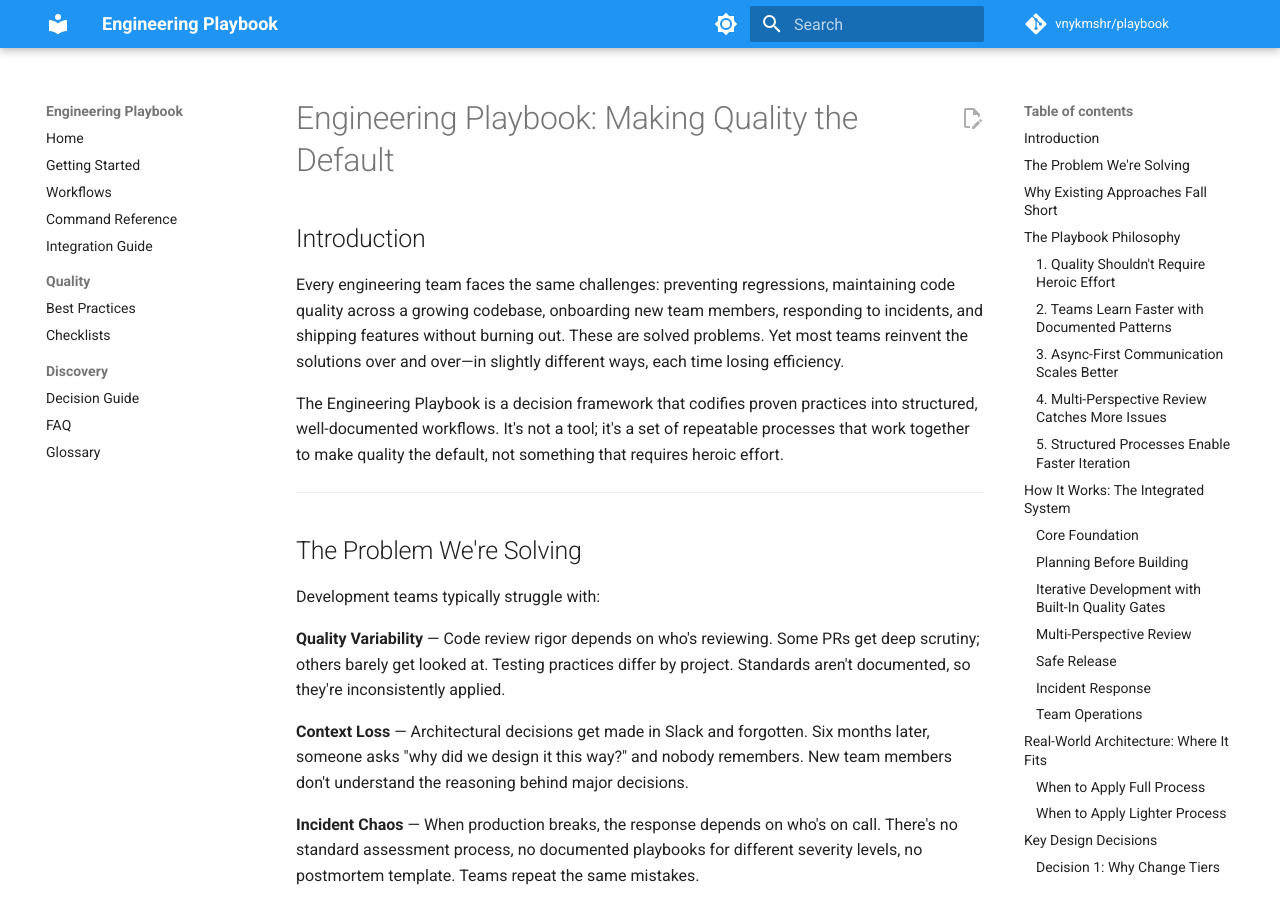
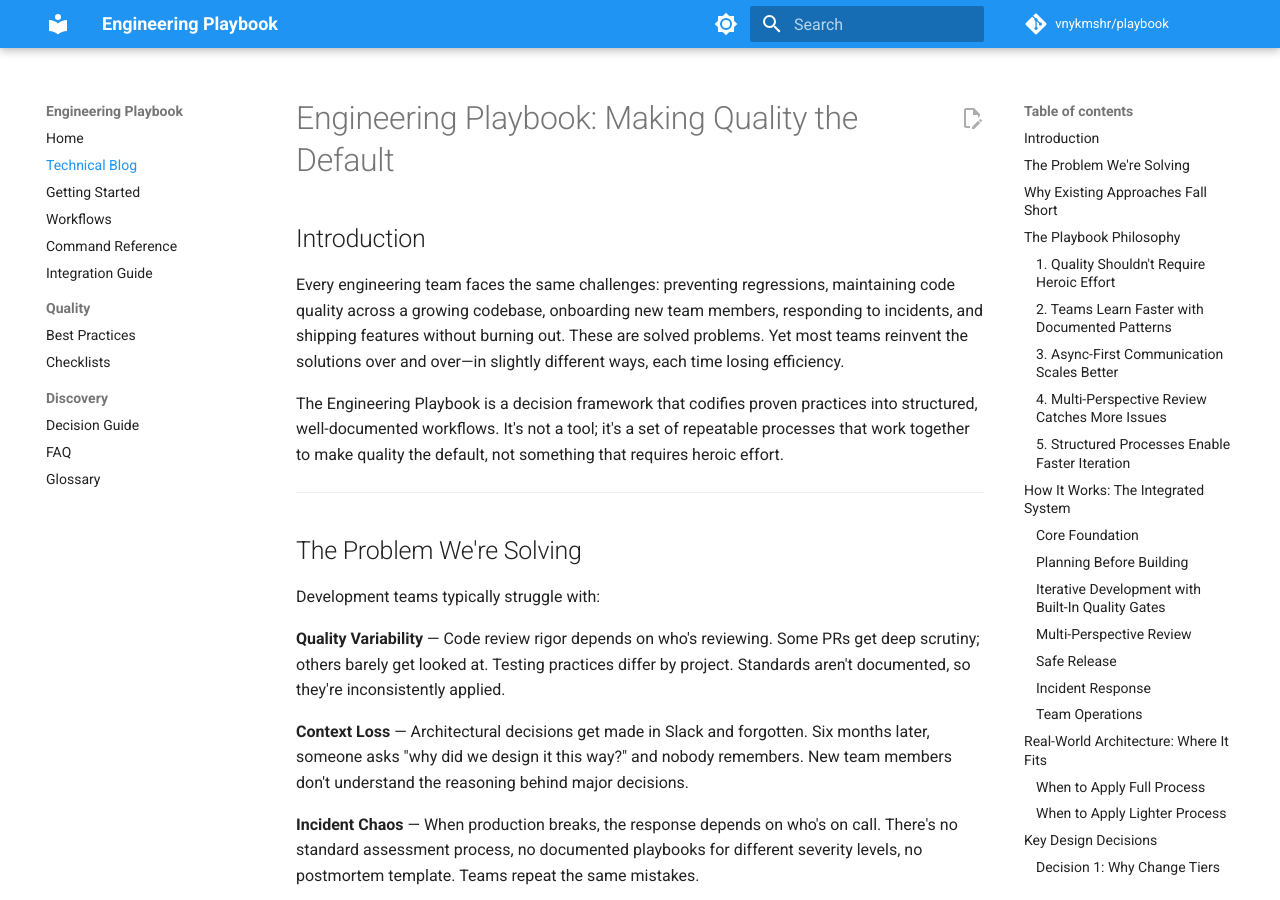
Before and after one commit to vnykmshr/playbook, an MkDocs documentation site: the page built from docs/technical-blog.md, in a window 1280 px wide and 900 px high. Built offline with MkDocs 1.6.1 and Material for MkDocs 9.7.7, drawn with Linux system fonts in a browser that asks for light colours; comment, search, counter and statistics services are not loaded.

Commit message:
docs: add technical blog to mkdocs navigation
Added 'Technical Blog' as top-level nav item right after Home, positioning it
as the hero narrative document that explains the playbook's purpose and design
before users dive into Getting Started guides.

```diff
--- a/mkdocs.yml
+++ b/mkdocs.yml
@@ -58,6 +58,7 @@ markdown_extensions:
 
 nav:
   - Home: index.md
+  - Technical Blog: technical-blog.md
   - Getting Started: getting-started.md
   - Workflows: workflows.md
   - Command Reference: command-index.md
```
